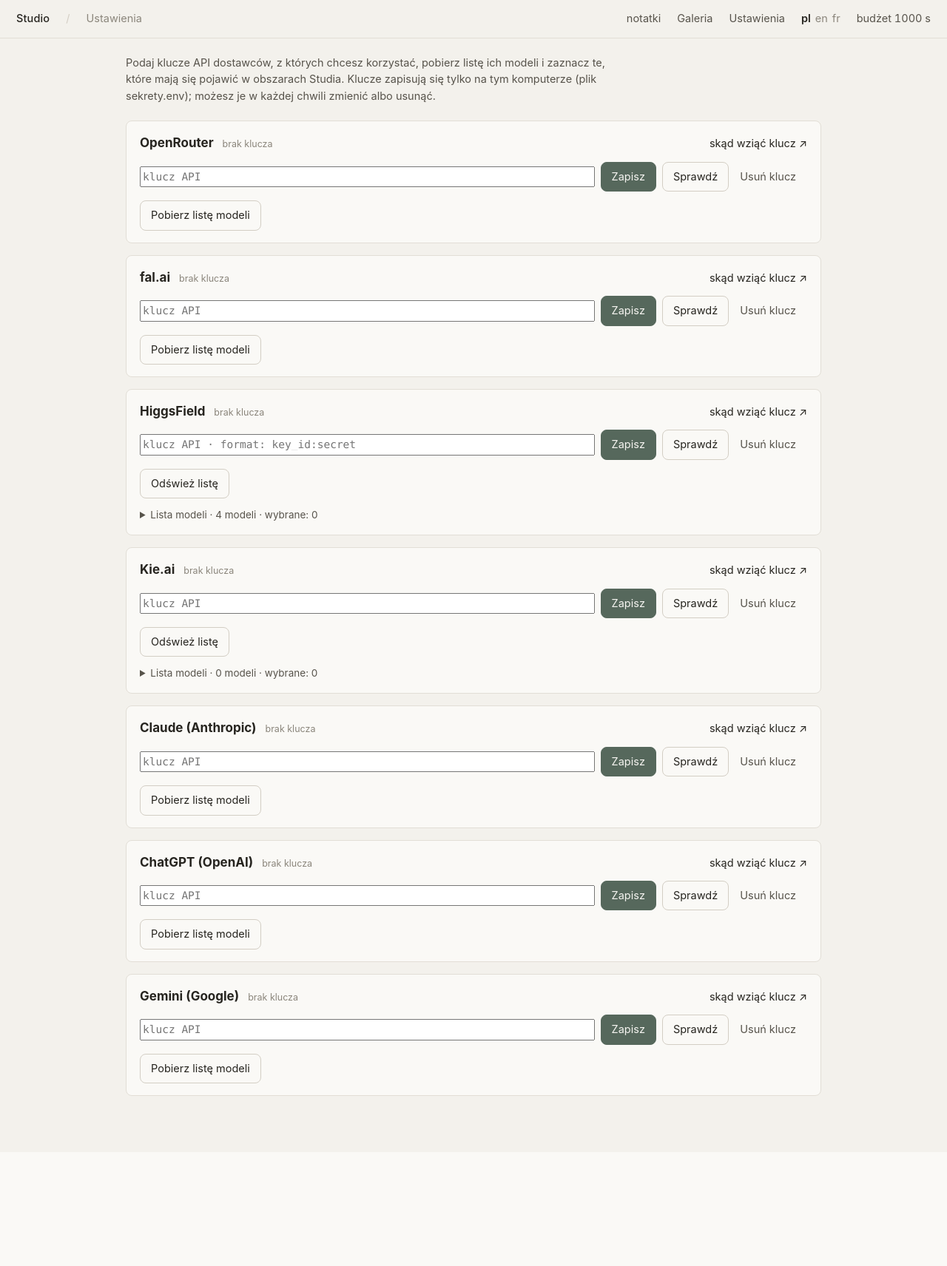
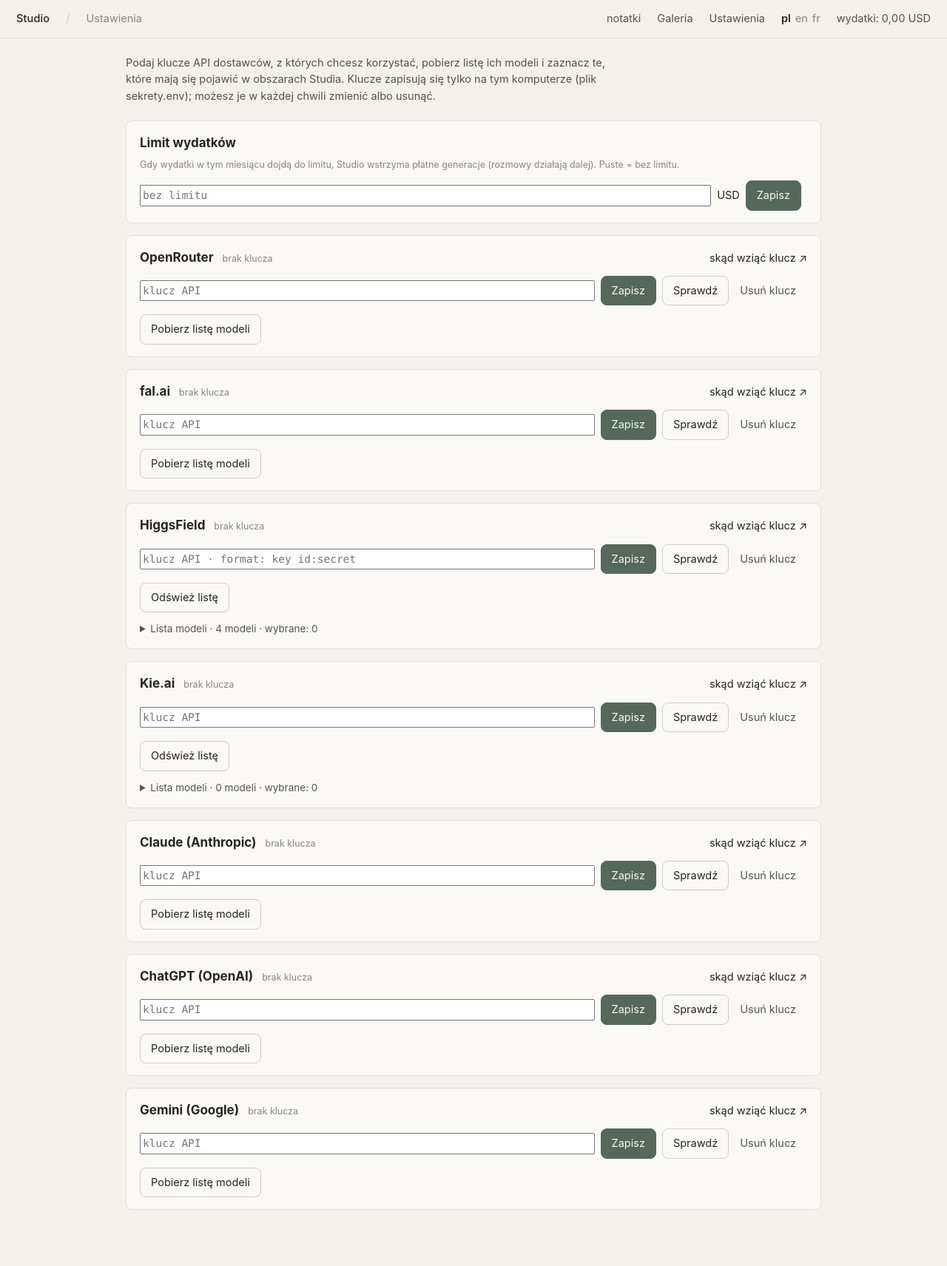
Before and after one commit to xWolgan/fso-studio, a FastAPI app: page /ustawienia in a window 1280 px wide. Shown: the whole page at 74% size. Before the commit the page ends 1482 px from the top, so only its background shows below. Run offline with FastAPI, Linux system fonts and the light colour scheme; data that the repository does not hold is empty.

Commit message:
Wydatki w USD zamiast budżetu w sekundach (tryb jednego użytkownika): pasek i podsumowanie (dziś / miesiąc / łącznie, modele, zadania bez ceny), koszt od OpenRoutera, szacunek z cennika; limit miesięczny w Ustawieniach wstrzymuje płatne generacje
Co-Authored-By: Claude Opus 5.5 <noreply@anthropic.com>

```diff
--- a/static/app.js
+++ b/static/app.js
@@ -316,6 +316,12 @@ function pokazKoszt() {
     const el = $("koszt"); if (!el) return;
     try {
       const w = await api("/api/wycena", { method: "POST", body: JSON.stringify({ model: state.model.id, wartosci: state.values, wejscia: state.inputs, ile: state.ile }) });
+      if (w.budzet.tryb === "usd") {                   // jeden użytkownik: tylko szacunek ceny, jeśli jest
+        el.className = "koszt";
+        el.textContent = (w.koszt_usd ? tf("koszt_usd_linia", { k: (Math.round(w.koszt_usd * 100) / 100).toLocaleString(LOCALE) }) : "")
+          + (w.dostepne ? "" : (w.koszt_usd ? " · " : "") + T.api_niedostepne);
+        return;
+      }
       const brak = w.koszt_s > w.budzet.zostalo;
       el.className = "koszt" + (brak ? " brak" : "");
       el.textContent = tf("koszt_linia", { k: fmtS(w.koszt_s), z: fmtS(w.budzet.zostalo) })
--- a/static/common.js
+++ b/static/common.js
@@ -172,6 +172,23 @@ async function odswiezBudzet() {
   if (!el) return null;
   try {
     const b = await api("/api/budzet");
+    if (b.tryb === "usd") {                             // jeden użytkownik: wydatki w USD (bez budżetu w sekundach)
+      const usd = (x) => (Math.round((x || 0) * 100) / 100).toLocaleString(LOCALE, { minimumFractionDigits: 2 }) + " USD";
+      el.textContent = tf("wydatki_pasek", { u: usd(b.miesiac.usd) });
+      el.classList.toggle("malo", Boolean(b.limit && b.miesiac.usd >= b.limit * 0.85));
+      el.onclick = (e) => {
+        e.preventDefault();
+        modal(T.wydatki_tytul, h("div", { class: "budzet-info" },
+          h("p", {}, T.wydatki_dzis + " ", h("b", {}, usd(b.dzis)), " · " + T.wydatki_miesiac + " ", h("b", {}, usd(b.miesiac.usd)),
+            " · " + T.wydatki_razem + " ", usd(b.razem)),
+          b.limit ? h("p", {}, tf("wydatki_limit", { l: usd(b.limit) })) : null,
+          b.miesiac.modele.length ? h("ul", {}, b.miesiac.modele.map((x) => h("li", {}, `${x.nazwa}: ${usd(x.usd)} (${x.zadan})`))) : null,
+          b.miesiac.tekst_usd ? h("p", {}, tf("wydatki_tekst", { u: usd(b.miesiac.tekst_usd) })) : null,
+          b.miesiac.bez_ceny ? h("p", { class: "hint" }, tf("wydatki_bez_ceny", { n: b.miesiac.bez_ceny })) : null,
+          h("p", { class: "hint" }, T.wydatki_opis)));
+      };
+      return b;
+    }
     el.textContent = tf("budzet_pasek", { s: fmtS(b.zostalo) });
     el.classList.toggle("malo", b.zostalo < b.przydzial * 0.15);
     el.onclick = (e) => {
--- a/static/ustawienia.js
+++ b/static/ustawienia.js
@@ -104,10 +104,25 @@ function rysujModele(d, modele, wybrane, lista, liczby) {
   lista.replaceChildren(h("div", { class: "u-filtry" }, szukaj, h("label", { class: "inline" }, tylko, " " + T.u_tylko_wybrane), licznik), grupy);
 }
 
+function sekcjaLimitu(limit) {
+  const pole = h("input", { type: "number", min: "0", step: "1", placeholder: T.u_limit_brak, style: "width:160px" });
+  if (limit) pole.value = limit;
+  const info = h("span", { class: "u-info" });
+  const zapisz = async () => {
+    try { const r = await api("/api/ustawienia/limit", { method: "POST", body: JSON.stringify({ usd: pole.value }) });
+      info.textContent = T.u_zapisano; info.className = "u-info ok"; pole.value = r.usd ?? ""; odswiezBudzet(); }
+    catch (e) { info.textContent = e.message; info.className = "u-info err"; }
+  };
+  pole.addEventListener("keydown", (e) => { if (e.key === "Enter") zapisz(); });
+  return h("section", { class: "u-dostawca" }, h("div", { class: "u-nag" }, h("h2", {}, T.u_limit)),
+    h("p", { class: "u-info", style: "margin:6px 0 0" }, T.u_limit_opis),
+    h("div", { class: "u-klucz" }, pole, h("span", {}, "USD"), h("button", { class: "btn primary", onclick: zapisz }, T.u_zapisz), info));
+}
+
 (async () => {
   const box = document.getElementById("dostawcy");
   try {
-    const ds = await api("/api/ustawienia");
-    box.replaceChildren(...ds.map(sekcja));
+    const st = await api("/api/ustawienia");
+    box.replaceChildren(sekcjaLimitu(st.limit_usd), ...st.dostawcy.map(sekcja));
   } catch (e) { box.replaceChildren(h("p", { class: "u-puste err" }, e.message)); }
 })();
--- a/studio/i18n.py
+++ b/studio/i18n.py
@@ -188,7 +188,7 @@ T = {
         "w_endpoint": "tryb API",
         "w_wariant": "wariant",
         "w_fps": "fps",
-        "budzet_pasek": "budżet {s}",
+        "budzet_pasek": "budżet {s}", "wydatki_pasek": "wydatki: {u}", "wydatki_tytul": "Wydatki", "wydatki_dzis": "dziś", "wydatki_miesiac": "w tym miesiącu", "wydatki_razem": "łącznie", "wydatki_limit": "Miesięczny limit: {l} (zmienisz w Ustawieniach).", "wydatki_tekst": "w tym rozmowy (Tekst): {u}", "wydatki_bez_ceny": "{n} zadań bez ceny od dostawcy — nie są wliczone; sprawdź je w panelu dostawcy.", "wydatki_opis": "Kwoty pochodzą od dostawców (OpenRouter podaje koszt każdego zapytania) albo z cennika modelu w Studiu. Rozmowy przez Claude, ChatGPT i Gemini liczą się tylko w panelach tych dostawców.", "koszt_usd_linia": "≈ {k} USD", "e_limit_usd": "Osiągnięto miesięczny limit wydatków ({l} USD). Zmienisz go w Ustawieniach.", "u_limit": "Limit wydatków", "u_limit_opis": "Gdy wydatki w tym miesiącu dojdą do limitu, Studio wstrzyma płatne generacje (rozmowy działają dalej). Puste = bez limitu.", "u_limit_brak": "bez limitu",
         "budzet_tytul": "Budżet generacji",
         "budzet_zostalo_z": "zostało z",
         "budzet_wydane": "wydane",
@@ -501,7 +501,7 @@ T = {
         "w_endpoint": "API mode",
         "w_wariant": "variant",
         "w_fps": "fps",
-        "budzet_pasek": "budget {s}",
+        "budzet_pasek": "budget {s}", "wydatki_pasek": "spending: {u}", "wydatki_tytul": "Spending", "wydatki_dzis": "today", "wydatki_miesiac": "this month", "wydatki_razem": "total", "wydatki_limit": "Monthly limit: {l} (change it in Settings).", "wydatki_tekst": "of which conversations (Text): {u}", "wydatki_bez_ceny": "{n} jobs without a price from the provider — not included; check them in the provider's dashboard.", "wydatki_opis": "Amounts come from the providers (OpenRouter reports the cost of each request) or from the model's price list in the Studio. Conversations via Claude, ChatGPT and Gemini are counted only in those providers' dashboards.", "koszt_usd_linia": "≈ {k} USD", "e_limit_usd": "The monthly spending limit ({l} USD) has been reached. You can change it in Settings.", "u_limit": "Spending limit", "u_limit_opis": "When this month's spending reaches the limit, the Studio pauses paid generations (conversations keep working). Empty = no limit.", "u_limit_brak": "no limit",
         "budzet_tytul": "Generation budget",
         "budzet_zostalo_z": "left of",
         "budzet_wydane": "used",
@@ -814,7 +814,7 @@ T = {
         "w_endpoint": "mode API",
         "w_wariant": "variante",
         "w_fps": "i/s",
-        "budzet_pasek": "budget {s}",
+        "budzet_pasek": "budget {s}", "wydatki_pasek": "dépenses : {u}", "wydatki_tytul": "Dépenses", "wydatki_dzis": "aujourd'hui", "wydatki_miesiac": "ce mois-ci", "wydatki_razem": "au total", "wydatki_limit": "Limite mensuelle : {l} (à modifier dans les Réglages).", "wydatki_tekst": "dont conversations (Texte) : {u}", "wydatki_bez_ceny": "{n} tâches sans prix fourni par le fournisseur — non comptées ; vérifie-les dans le tableau de bord du fournisseur.", "wydatki_opis": "Les montants viennent des fournisseurs (OpenRouter indique le coût de chaque requête) ou de la grille tarifaire du modèle dans le Studio. Les conversations via Claude, ChatGPT et Gemini ne sont comptées que dans les tableaux de bord de ces fournisseurs.", "koszt_usd_linia": "≈ {k} USD", "e_limit_usd": "La limite mensuelle de dépenses ({l} USD) est atteinte. Tu peux la modifier dans les Réglages.", "u_limit": "Limite de dépenses", "u_limit_opis": "Quand les dépenses du mois atteignent la limite, le Studio suspend les générations payantes (les conversations continuent). Vide = sans limite.", "u_limit_brak": "sans limite",
         "budzet_tytul": "Budget de génération",
         "budzet_zostalo_z": "restant sur",
         "budzet_wydane": "utilisé",
--- a/studio/main.py
+++ b/studio/main.py
@@ -242,6 +242,11 @@ async def api_submit(req: Request):
             raise HTTPException(400, str(e))
     ile = max(1, min(4, int(d.get("ile", 1) or 1)))
     koszt = api.koszt_s(m, d.get("wartosci", {}) or {}) if m.backend == "api" else 0.0
+    if JEDEN:                                           # jeden użytkownik: zamiast budżetu w sekundach — limit USD na miesiąc
+        koszt = 0.0
+        limit = _limit_usd()
+        if m.backend == "api" and limit and store.wydatki(_poczatek_miesiaca())["usd"] >= limit:
+            raise HTTPException(402, K("e_limit_usd", l=f"{limit:g}"))
     if koszt and store.spent(u) + koszt * ile > api.przydzial(u) + 0.01:
         zostalo = max(0, api.przydzial(u) - store.spent(u))
         raise HTTPException(402, K("e_budzet", k=f"{koszt * ile:g}", z=f"{zostalo:g}"))
@@ -264,8 +269,8 @@ async def api_submit(req: Request):
         w = dict(wartosci)
         for sid in seed_ids:
             w[sid] = (base + i) if base is not None else random.randint(1, seed_max[sid])
-        jid = store.add_job(u, m.obszar, m.id, w, d.get("wejscia", {}), uj, grupa, koszt,
-                            round(api.koszt_usd(m, w), 4) if koszt else None)
+        szac = round(api.koszt_usd(m, w), 4) if m.backend == "api" and m.cena else None   # szacunek z cennika (YAML)
+        jid = store.add_job(u, m.obszar, m.id, w, d.get("wejscia", {}), uj, grupa, koszt, szac)
         if grupa is None and ile > 1:
             grupa = jid
             store.update_job(jid, grupa=jid)
@@ -403,7 +408,29 @@ async def file(req: Request, aid: int, pobierz: int = 0):
 
 # --- API: budżet i wycena ---
 
+def _poczatek_miesiaca() -> float:
+    t = time.localtime()
+    return time.mktime((t.tm_year, t.tm_mon, 1, 0, 0, 0, 0, 0, -1))
+
+
+def _limit_usd() -> float | None:
+    from . import dostawcy
+    try:
+        v = float(dostawcy.ustawienia().get("limit_usd_miesiac") or 0)
+    except (TypeError, ValueError):
+        v = 0
+    return v or None
+
+
 def _budzet(u: str) -> dict:
+    if JEDEN:
+        t = time.localtime()
+        dzis = time.mktime((t.tm_year, t.tm_mon, t.tm_mday, 0, 0, 0, 0, 0, -1))
+        mies = store.wydatki(_poczatek_miesiaca())
+        for x in mies["modele"]:
+            x["nazwa"] = MODELS[x["model"]].nazwa if x["model"] in MODELS else x["model"]
+        return {"tryb": "usd", "dzis": store.wydatki(dzis)["usd"], "miesiac": mies, "razem": store.wydatki(0)["usd"],
+                "limit": _limit_usd()}
     przydzial, wydane = api.przydzial(u), store.spent(u)
     return {"przydzial": przydzial, "wydane": round(wydane, 1), "zostalo": round(max(0.0, przydzial - wydane), 1)}
 
@@ -426,7 +453,8 @@ async def api_quote(req: Request):
     ile = max(1, min(4, int(d.get("ile", 1) or 1)))
     out = {"budzet": _budzet(u), "prog_s": api.PROG_ZADANIA_S, "api": m.backend == "api"}
     if m.backend == "api":
-        out.update(koszt_s=api.koszt_s(m, w, ile), dostepne=api.dostepny(m) and bool(api.endpoint_dla(m, wej)))
+        out.update(koszt_s=api.koszt_s(m, w, ile), dostepne=api.dostepny(m) and bool(api.endpoint_dla(m, wej)),
+                   koszt_usd=round(api.koszt_usd(m, w, ile), 4) if m.cena else None)
         return out
     out.update(scheduler.eta_lokalnie(u, m, w) or {})        # eta_s (gotowe za), czas_s (samo zadanie), maszyna
     zapasy = []
--- a/studio/scheduler.py
+++ b/studio/scheduler.py
@@ -243,6 +243,8 @@ async def run_api(job: dict):
                 store.update_job(jid, status="anulowane", koniec=time.time())
                 return
             raise RuntimeError(K("e_api_nieudane", m=str(d.get("error") or st)[:300]))
+        if isinstance(d.get("koszt_usd"), (int, float)):         # koszt podany przez dostawcę zastępuje szacunek
+            store.update_job(jid, koszt_usd=round(float(d["koszt_usd"]), 4))
         url = api.wynik_url(d)
         if not url:
             raise RuntimeError(K("e_api_brak_pliku"))
--- a/templates/app.html
+++ b/templates/app.html
@@ -34,4 +34,4 @@
 </main>
 <script>window.MODELS = {{ models_json | safe }}; window.ALIASY = {{ aliasy_json | safe }};</script>
 {% endblock %}
-{% block scripts %}<script src="/static/app.js?v=19"></script>{% endblock %}
+{% block scripts %}<script src="/static/app.js?v=20"></script>{% endblock %}
--- a/templates/base.html
+++ b/templates/base.html
@@ -23,7 +23,7 @@
 </header>
 {% endblock %}
 {% block body %}{% endblock %}
-<script src="/static/common.js?v=13"></script>
+<script src="/static/common.js?v=14"></script>
 {% if login %}<script src="/static/notatki.js?v=7"></script>{% endif %}
 {% block scripts %}{% endblock %}
 </body>
--- a/templates/ustawienia.html
+++ b/templates/ustawienia.html
@@ -7,4 +7,4 @@
   <div id="dostawcy"></div>
 </main>
 {% endblock %}
-{% block scripts %}<script src="/static/ustawienia.js?v=2"></script>{% endblock %}
+{% block scripts %}<script src="/static/ustawienia.js?v=3"></script>{% endblock %}
```
Also changed, not shown: studio/api.py (+6 -2 lines), studio/store.py (+14 -0 lines), studio/ustawienia.py (+18 -0 lines).
